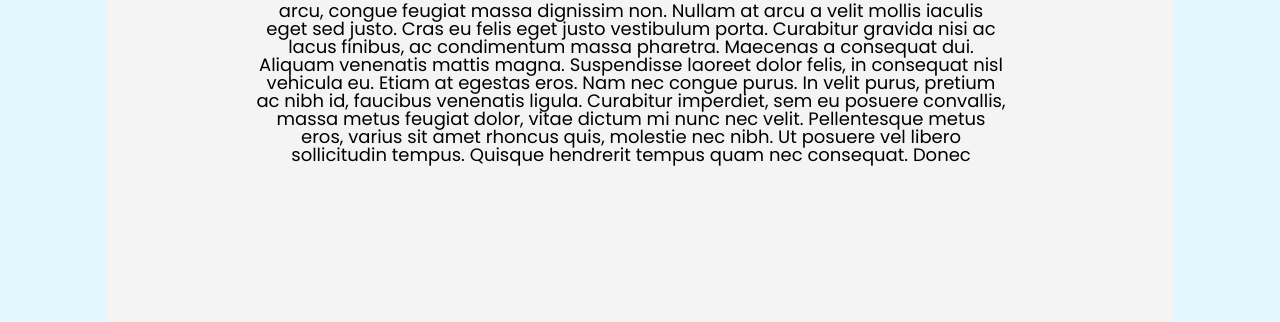
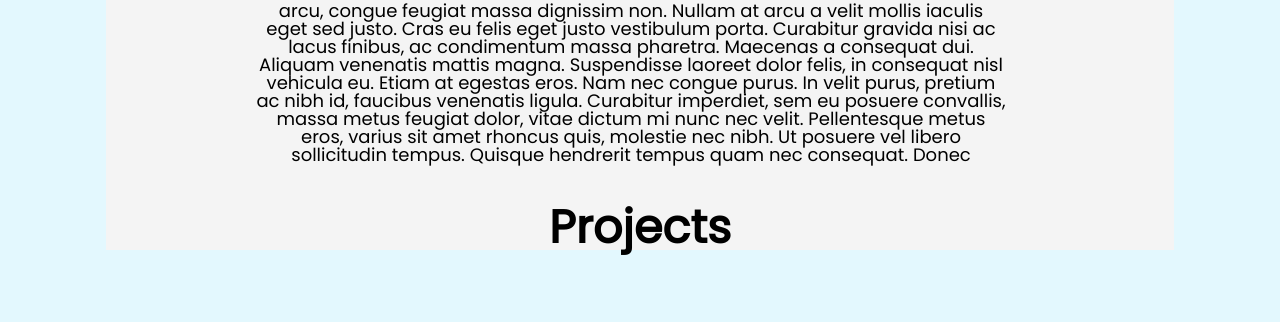
Before and after one commit to Ckhajira/portfolio-website, a plain HTML site: page index.html in a window 1280 px wide. Shown: the part 819-1141 px from the top of the page. After the commit the page ends 1078 px from the top, so only its background shows below. Drawn offline with Linux system fonts and the light colour scheme.

Commit message:
This commit adds the project section

```diff
--- a/index.css
+++ b/index.css
@@ -209,7 +209,7 @@ section {
 .about-me {
     display: flex;
     flex-direction: column;
-    height: 500px;
+
     justify-content: flex-start;
     align-content: center;
 
@@ -229,3 +229,9 @@ section {
     width: 750px;
     margin-left: 150px;
 }
+.project-title{
+    font-size: 46px;
+    font-weight: bold;
+    text-align: center;
+    padding-top: 40px
+}
--- a/index.html
+++ b/index.html
@@ -48,7 +48,7 @@
         </article>
 
         <article>
-
+            <h1 class="project-title">Projects</h1>
         </article>
     </section>
 
```
